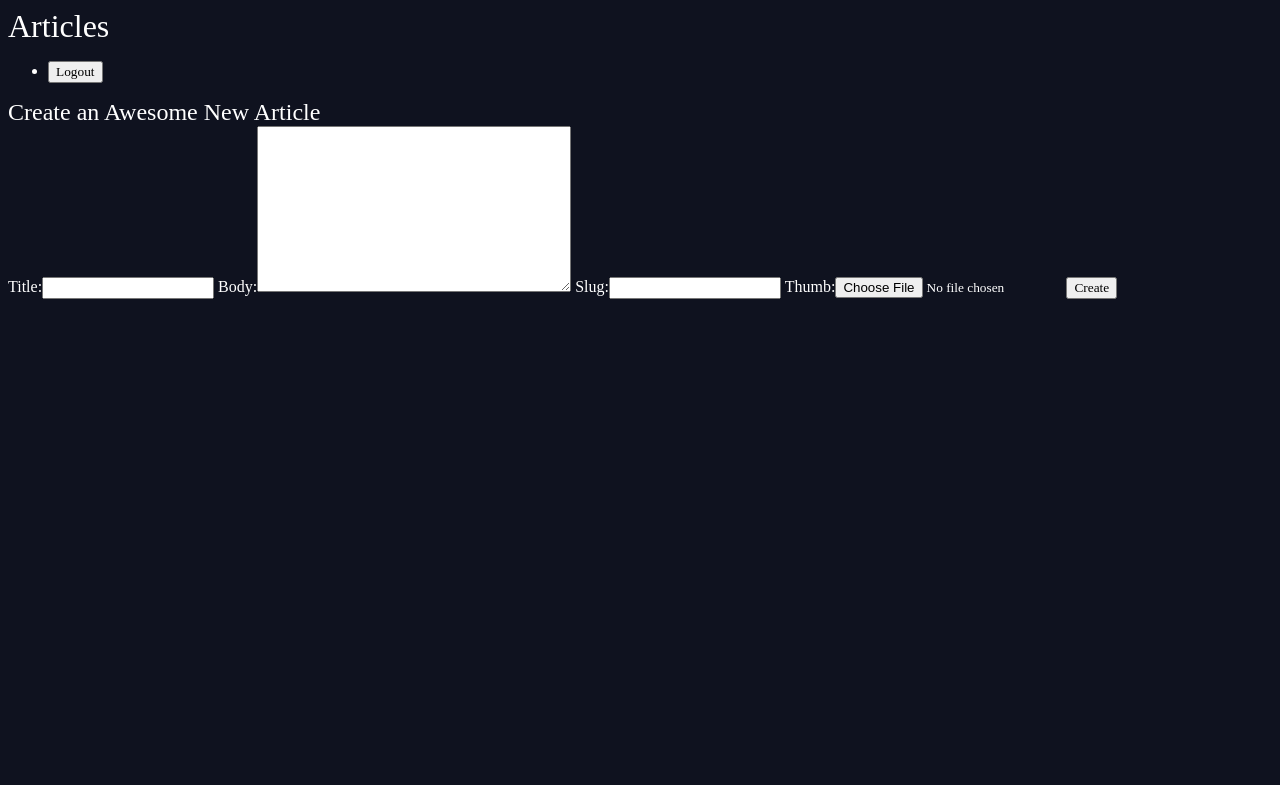
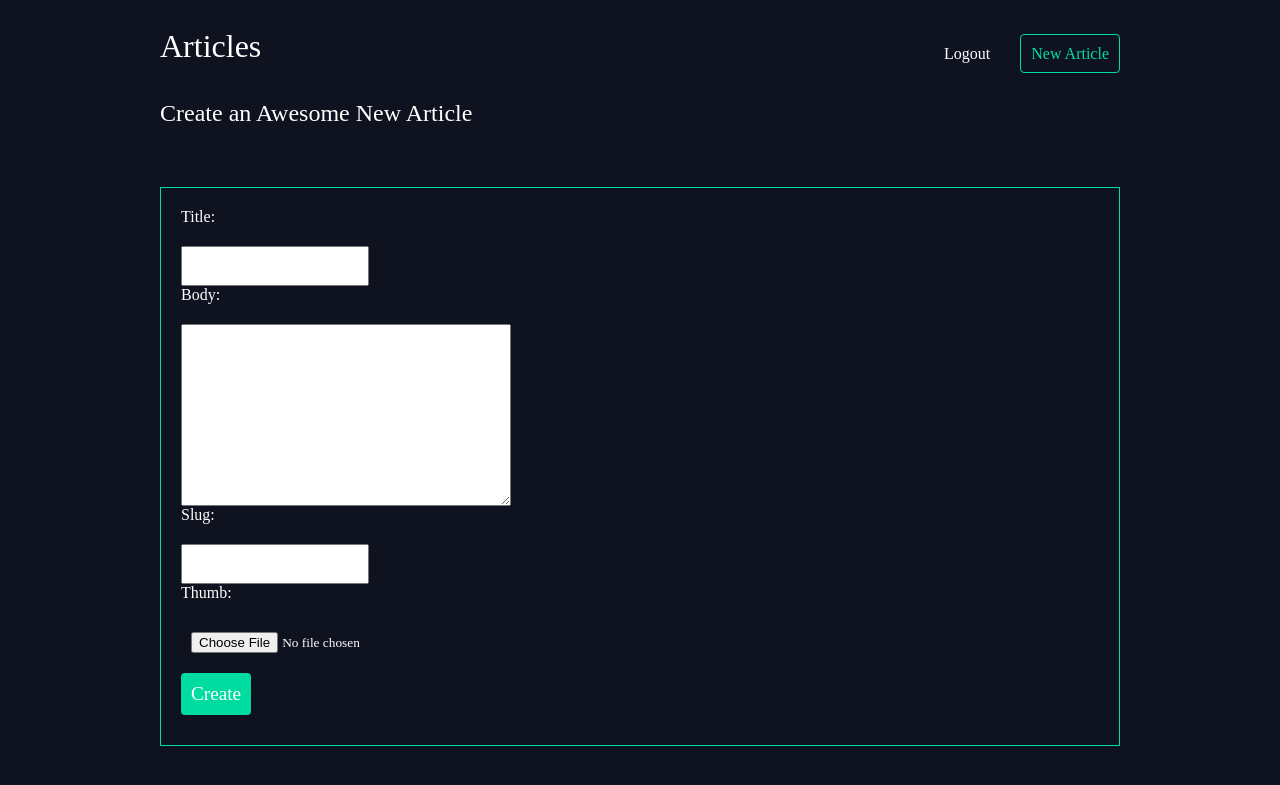
Before and after one commit to jlavery828/django-nautic, a Django app: page /articles/create/ in a window 1280 px wide. Shown: the top 785 px of the page. Run offline with Django 3.2, Linux system fonts and the light colour scheme; a user stored in the database is signed in.

Commit message:
added styling

```diff
--- a/djangonautic/articles/templates/articles/article_create.html
+++ b/djangonautic/articles/templates/articles/article_create.html
@@ -9,4 +9,5 @@
       <input type="submit" value="Create">
     </form>
   </div>
+  <script src="/static/slugify.js"></script>
 {% endblock %}
--- a/djangonautic/articles/templates/articles/article_list.html
+++ b/djangonautic/articles/templates/articles/article_list.html
@@ -8,6 +8,7 @@
         <h2><a href="{% url 'articles:detail' slug=article.slug %}">{{ article.title }}</a></h2>
         <p>{{ article.snippet }}</p>
         <p>{{ article.date }}</p>
+        <p class="author">added by {{ article.author.username }}</p>
       </div>
     {% endfor %}
   </div>
--- /dev/null
+++ b/djangonautic/assets/slugify.js
@@ -0,0 +1,12 @@
+const titleInput = document.querySelector('input[name=title]');
+const slugInput = document.querySelector('input[name=slug]');
+
+const slugify = (val) => {
+  return val.toString().toLowerCase().trim()
+    .replace(/&/g, '-and-')   // replace & with -and-
+    .replace(/[\s\W-]+/g, )   // replaces spaces, non-word chars and dashes with a single dash
+};
+
+titleInput.addEventListener('keyup', (e) => {
+  slugInput.setAttribute('value', slugify(titleInput.value));
+});
--- a/djangonautic/assets/styles.css
+++ b/djangonautic/assets/styles.css
@@ -17,3 +17,129 @@ a, a:hover, a:visited {
   color: #fff;
   text-decoration: none;
 }
+
+.wrapper {
+  max-width: 960px;
+  margin: 0 auto;
+}
+
+div.wrapper h1 {
+  text-align: center;
+  margin: 100px auto;
+  font-size: 2.4em;
+}
+
+header {
+  display: grid;
+  grid-template-columns: 1fr 1fr;
+  padding: 20px 0;
+}
+
+nav {
+  justify-self: end;
+}
+
+nav li {
+  display: inline-block;
+  margin-left: 20px;
+}
+
+nav button {
+  background: none;
+  color: #fff;
+  cursor: pointer;
+  border: 0;
+  font-size: 1em;
+}
+
+.articles {
+  display: grid;
+  grid-template-columns: 1fr 1fr 1fr;
+  grid-gap: 30px;
+}
+
+.article {
+  padding: 10px;
+  border: 1px solid #00dba0;
+  position: relative;
+  padding-bottom: 40px;
+}
+
+.article h2 {
+  font-size: 1.2em;
+}
+
+.article .author {
+  padding: 10px;
+  background: #00dba0;
+  position: absolute;
+  right: 0;
+  bottom: 0;
+  margin: 0;
+  color: #0f121f;
+}
+
+.article-detail .article {
+  padding: 0;
+}
+
+.article-detail .article img {
+  max-width: 100%;
+}
+
+.article-detail .article h2 {
+  text-align: center;
+  margin: 20px auto;
+  font-size: 2em;
+}
+
+.article-detail .article p {
+  text-align: center;
+}
+
+.site-form {
+  margin-top: 60px;
+  border: 1px solid #00dba0;
+  padding: 20px;
+}
+
+.site-form input, .site-form textarea {
+  display: block;
+  margin: 20px 0 0 0;
+  padding: 10px;
+}
+
+a.highlight {
+  border: 1px solid #00dba0;
+  padding: 10px;
+  border-radius: 4px;
+  color: #00dba0;
+}
+
+.helptext, .helptext ul {
+  margin: 0 auto 20px;
+  color: #bbb;
+  font-size: 0.9em;
+  display: block;
+}
+
+.errorlist li {
+  padding: 10px;
+  list-style-type: none;
+  border: 1px solid #ff5722;
+  color: #ff5722;
+  margin: 10px 0;
+}
+
+.errorlist {
+  padding: 0;
+}
+
+.site-form input[type="submit"] {
+  background: #00dba0;
+  border: 0;
+  color: #fff;
+  font-size: 1.2em;
+  border-radius: 4px;
+  margin: 10px 0;
+}
--- a/djangonautic/djangonautic/urls.py
+++ b/djangonautic/djangonautic/urls.py
@@ -4,13 +4,14 @@ from . import views
 from django.contrib.staticfiles.urls import staticfiles_urlpatterns
 from django.conf.urls.static import static
 from django.conf import settings
+from articles import views as article_views
 
 urlpatterns = [
     path('admin/', admin.site.urls),
     path('accounts/', include('accounts.urls')),
     path('articles/', include('articles.urls')),
     path('about/', views.about),
-    path('', views.homepage),
+    path('', article_views.article_list, name="home"),
 ]
 
 urlpatterns += staticfiles_urlpatterns()
--- a/djangonautic/templates/base_layout.html
+++ b/djangonautic/templates/base_layout.html
@@ -9,15 +9,21 @@
   </head>
   <body>
     <header class="wrapper">
-      <h1><a href="{% url 'articles:list' %}">Articles</a></h1>
+      <h1><a href="{% url 'home' %}">Articles</a></h1>
       <nav>
         <ul>
+          {% if user.is_authenticated %}
           <li>
             <form class="logout-link" action="{% url 'accounts:logout' %}" method="post">
               {% csrf_token %}
               <button type="submit">Logout</button>
             </form>
           </li>
+          <li><a href="{% url 'articles:create' %}" class="highlight">New Article</a></li>
+          {% else %}
+            <li><a href="{% url 'accounts:login' %}">Login</a></li>
+            <li><a href="{% url 'accounts:signup' %}">Signup</a></li>
+          {% endif %}
         </ul>
       </nav>
     </header>
```
Also changed, not shown: djangonautic/db.sqlite3.
